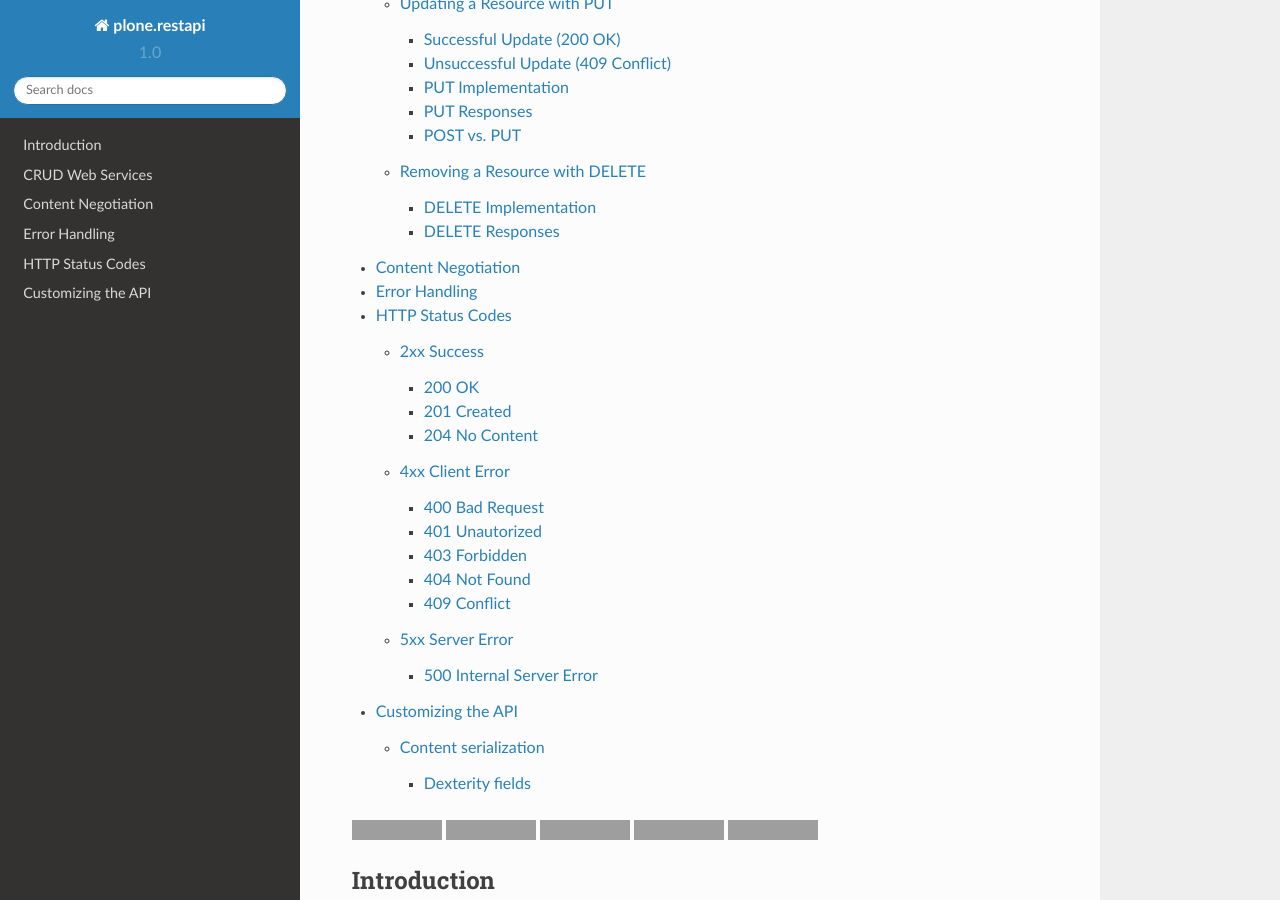
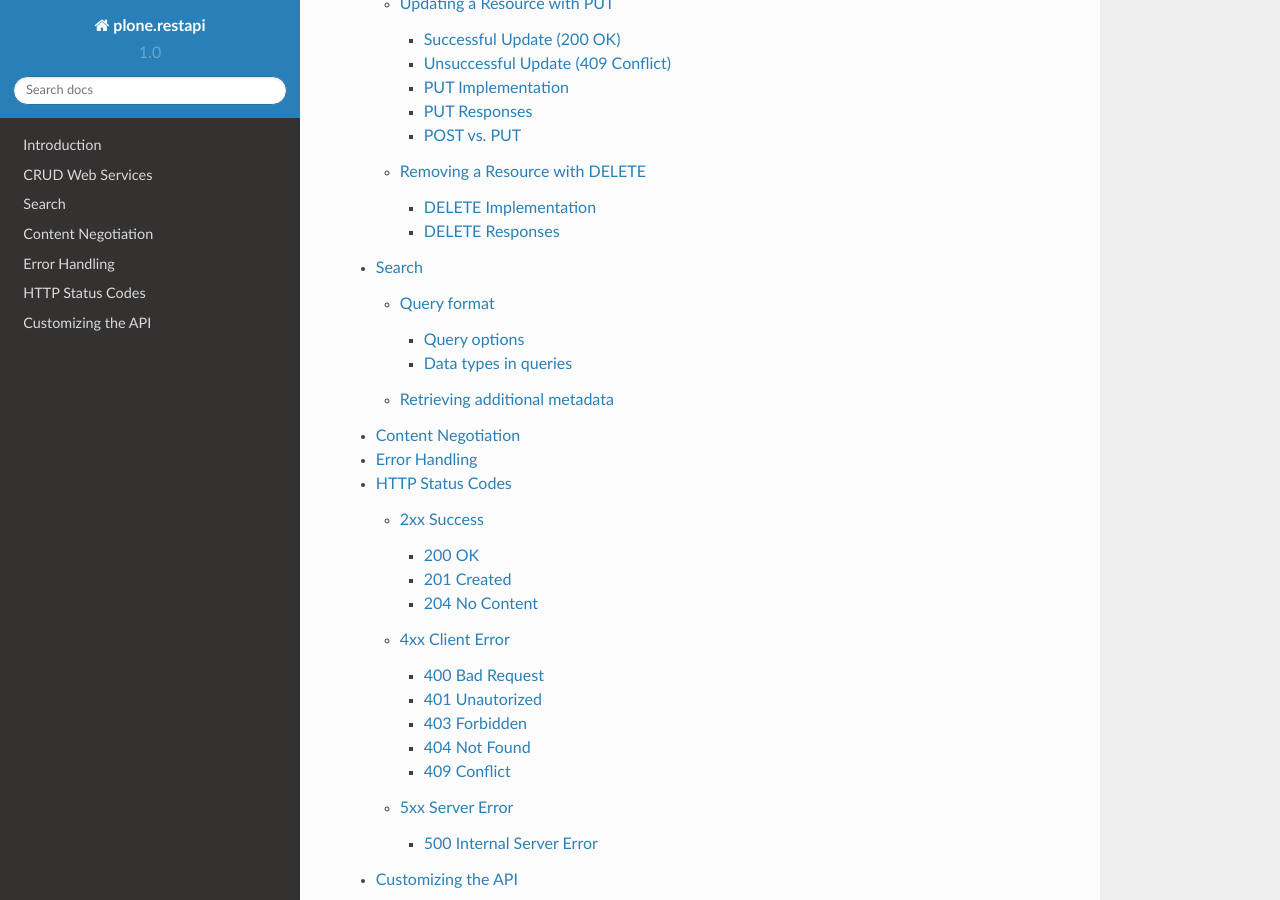
Before and after one commit to plone/plone.restapi, a Sphinx documentation site: the page built from docs/source/index.rst, in a window 1280 px wide and 900 px high, scrolled down 806 px. Built offline with Sphinx 7.4.7 and the Read the Docs theme 2.0.0, drawn with Linux system fonts in a browser that asks for light colours; part of the change alters nothing that is shown; grey boxes are pictures that could not be loaded.

Commit message:
Add documentation for search service.

```diff
--- a/docs/source/index.rst
+++ b/docs/source/index.rst
@@ -17,6 +17,7 @@ Contents
 
    introduction
    crud
+   searching
    content-negotiation
    error-handling
    http-status-codes
--- /dev/null
+++ b/docs/source/searching.rst
@@ -0,0 +1,116 @@
+==============================================================================
+Search
+==============================================================================
+
+Content in a Plone site can be searched for by invoking the ``/search``
+endpoint on any context::
+
+  GET /plone/search HTTP/1.1
+  Accept: application/json
+
+A search is **contextual** by default, i.e. it is bound to a specific collection
+and searches within that collection and any sub-collections. Since a Plone
+site is also a collection, we therefore have a global search and contextual
+searches all exposed with the same pattern.
+
+In terms of the resulting catalog query this means that, by default, a search
+will be constrained by path to the context it's invoked on, unless you
+explicitly supply your own ``path`` query.
+
+Search results are represented similar to collections:
+
+
+.. literalinclude:: _json/search.json
+   :language: js
+
+The default representation for search results is a summary that contains only
+the most basic information. In order to return specific metadata columns, see
+the documentation of the ``metadata_fields`` parameter below.
+
+
+Query format
+============
+
+Queries and query-wide options (like ``sort_on``) are submitted as query
+string parameters to the ``/search`` request::
+
+  GET /plone/search?SearchableText=lorem
+
+This is nearly identical to the way that queries are passed to the Plone
+``@@search`` browser view, with only a few minor differences.
+
+For general information on how to query the Plone catalog, please refer to the
+`Plone Documentation on Querying`_.
+
+Query options
+-------------
+
+In case you want to supply query options to a query against a particular index,
+you'll need to flatten the corresponding query dictionary and use a dotted
+notation to indicate nesting.
+
+For example, to specify the ``depth`` query option for a path query, the
+original query as a Python dictionary would look like this::
+
+    query = {'path': {'query': '/folder',
+                      'depth': 2}}
+
+This dictionary will need to be flattened in dotted notation in order to pass
+it in a query string::
+
+  GET /plone/search?path.query=%2Ffolder&path.depth=2
+
+Again, this is very similar to how `Record Arguments`_ are parsed by
+ZPublisher, except that you can omit the ``:record`` suffix.
+
+
+Data types in queries
+---------------------
+
+Because HTTP query strings contain no information about data types, any query
+string parameter value ends up as a string in the Zope's request. This means,
+that for values types that aren't string, these data types need to be
+reconstructed on the server side in plone.restapi.
+
+For most index types and their query values and query options,
+plone.restapi can handle this for you. If you pass it
+``path.query=foo&path.depth=1``, it has the necessary knowledge about the
+``ExtendedPathIndex``'s options to turn the string ``1`` for the ``depth``
+argument back into an integer before passing the query on to the catalog.
+
+However, certain index types (a ``FieldIndex`` for example) may take
+arbitrary data types as query values. In that case, ``plone.restapi`` simply
+can't know what data type to cast your query value to, and you'll need to
+specify it using ZPublisher type hints::
+
+  GET /plone/search?numeric_field=42:int HTTP/1.1
+  Accept: application/json
+
+
+Please refer to the `Documentation on Argument Conversion in ZPublisher`_ for
+details.
+
+
+Retrieving additional metadata
+==============================
+
+By default the results are represented as summaries that only contain the most
+basic information about the items, like their URL and title. If you need to
+retrieve additional metadata columns, you can do so by specifying the
+additional column names in the ``metadata_fields`` parameter::
+
+  GET /plone/search?SearchableText=lorem&metadata_fields=modified HTTP/1.1
+  Accept: application/json
+
+The metadata from those columns then will be included in the results. In order
+to specify multiple columns, simply repeat the query string parameter once for
+every column name (the ``requests`` module will do this automatically for
+you if you pass it a list of values for a query string parameter).
+
+In order to retrieve all metadata columns that the catalog knows about, use
+``metadata_fields=_all``.
+
+
+.. _`Record Arguments`: http://docs.zope.org/zope2/zdgbook/ObjectPublishing.html?highlight=record#record-arguments
+.. _`Plone Documentation on Querying`: http://docs.plone.org/develop/plone/searching_and_indexing/query.html
+.. _`Documentation on Argument Conversion in ZPublisher`: http://docs.zope.org/zope2/zdgbook/ObjectPublishing.html#argument-conversion
```
